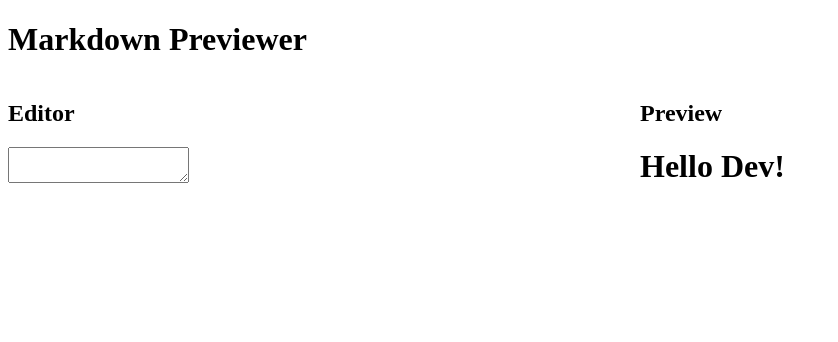
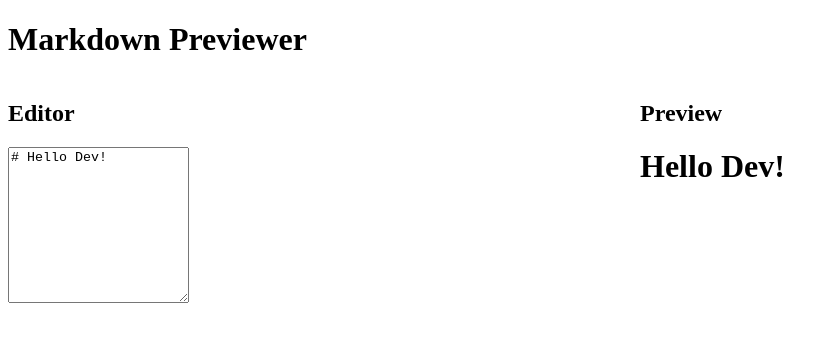
Before and after one commit to toowee-le/markdown-previewer, a React (Create React App) app: page / in a window 1280 px wide. Shown: the top 342 px of the page, without its empty margins (0-838 px from the left). Built offline with nearby package versions, Linux system fonts and the light colour scheme.

Commit message:
fix textarea value bug

```diff
--- a/src/App.js
+++ b/src/App.js
@@ -7,12 +7,12 @@ class App extends Component {
   constructor(props) {
     super(props);
     this.state = {
-      markdown: "# Hello Dev!",
+      value: placeholder,
     };
   }
 
   updateMarkdown = (event) => {
-    this.setState({ markdown: event.target.value });
+    this.setState({ value: event.target.value });
   };
 
   render() {
@@ -23,7 +23,7 @@ class App extends Component {
         <div style={containerStyle} className="container">
           <div className="col">
             <Editor
-              value={this.state.markdown}
+              value={this.state.value}
               updateMarkdown={this.updateMarkdown}
             />
           </div>
@@ -31,7 +31,7 @@ class App extends Component {
             <h2>Preview</h2>
             <div
               id="preview"
-              dangerouslySetInnerHTML={{ __html: marked(this.state.markdown) }}
+              dangerouslySetInnerHTML={{ __html: marked(this.state.value) }}
             ></div>
           </div>
         </div>
@@ -40,6 +40,8 @@ class App extends Component {
   }
 }
 
+const placeholder = `# Hello Dev!`;
+
 const containerStyle = {
   display: "grid",
   gridTemplateColumns: "repeat(2, 1fr)",
--- a/src/components/Editor.js
+++ b/src/components/Editor.js
@@ -7,11 +7,11 @@ export default function Editor(props) {
       <div className="markdown-input">
         <textarea
           name="markdown"
-          type="text"
           id="editor"
           className="editor"
-          value={props.markdown}
+          value={props.value}
           onChange={props.updateMarkdown}
+          rows={10}
         />
       </div>
     </React.Fragment>
```
